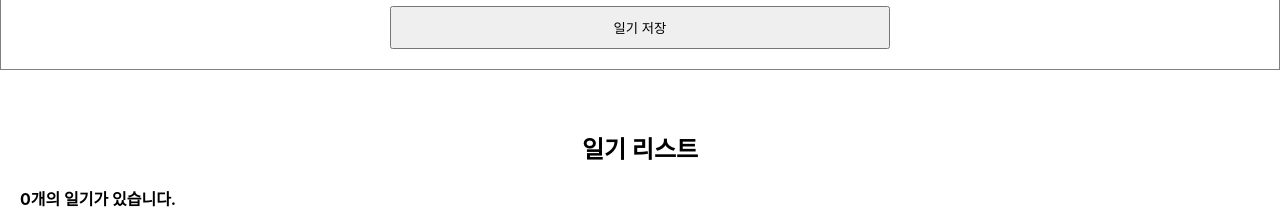
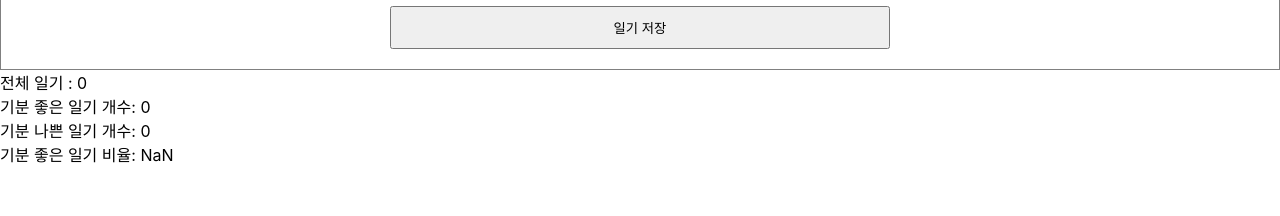
Before and after one commit to HYHYJ/simplediary, a React (Create React App) app: page / in a window 1280 px wide. Shown: the part 404-620 px from the top of the page. Built offline with nearby package versions, Linux system fonts and the light colour scheme; no server answers.

Commit message:
useMemo 사용법, getDiaryAnalysis 함수

```diff
--- a/src/App.js
+++ b/src/App.js
@@ -1,9 +1,7 @@
-import { useState, useRef, useEffect } from "react";
+import { useState, useRef, useEffect, useMemo } from "react";
 import "./App.css";
 import DiaryEditor from "./DiaryEditor";
 import DiaryList from "./DiaryList";
-
-//https://jsonplaceholder.typicode.com/comments
 
 function App() {
   const [data, setData] = useState([]);
@@ -68,9 +66,31 @@
     );
   };
 
+  //일기 감정 분석 함수
+  //⭐useMemo
+  // 이건 함수가 아니라 값이다.
+  const getDiaryAnalysis = useMemo(() => {
+    console.log("일기 분석 시작");
+
+    const goodCount = data.filter((it) => it.emotion >= 3).length;
+    const badCount = data.length - goodCount;
+    const goodRatio = (goodCount / data.length) * 100;
+    //값을 객체로 리턴
+    return { goodCount, badCount, goodRatio };
+    //⭐data 길이가 변하면 업데이트 됨.
+  }, [data.length]);
+
+  //함수를 연산자로 변수로 나누기
+  // ⭐useMemo는 함수로 말고 값으로 사용해야한다.getDiaryAnalysis() (x) =>getDiaryAnalysis
+  const { goodCount, badCount, goodRatio } = getDiaryAnalysis;
+
   return (
     <div className="App">
       <DiaryEditor onCreate={onCreate} />
+      <div>전체 일기 : {data.length}</div>
+      <div>기분 좋은 일기 개수: {goodCount}</div>
+      <div>기분 나쁜 일기 개수: {badCount}</div>
+      <div>기분 좋은 일기 비율: {goodRatio}</div>
       <DiaryList onEdit={onEdit} onRemove={onRemove} diaryList={data} />{" "}
       {/* 더미 리스트 프롭스로 전달 */}
     </div>
```
